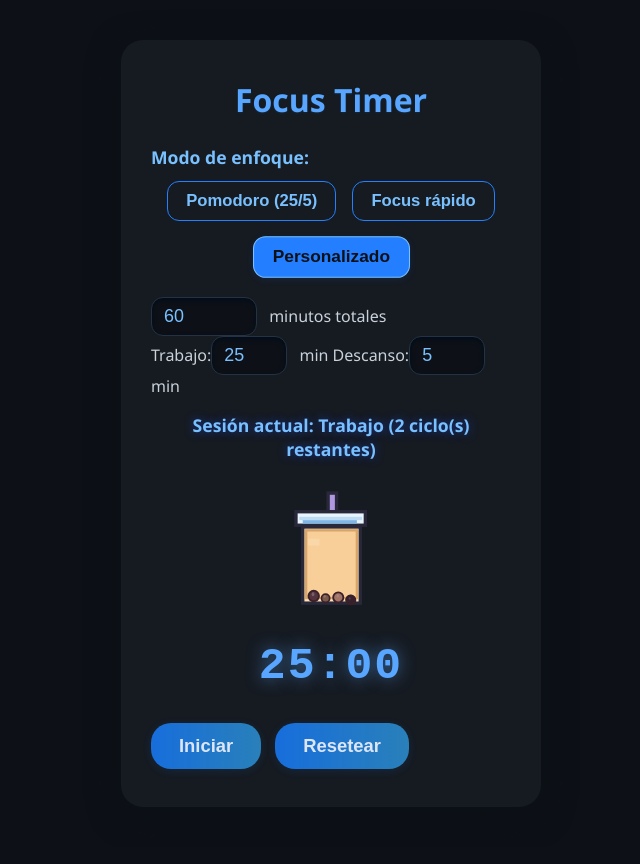
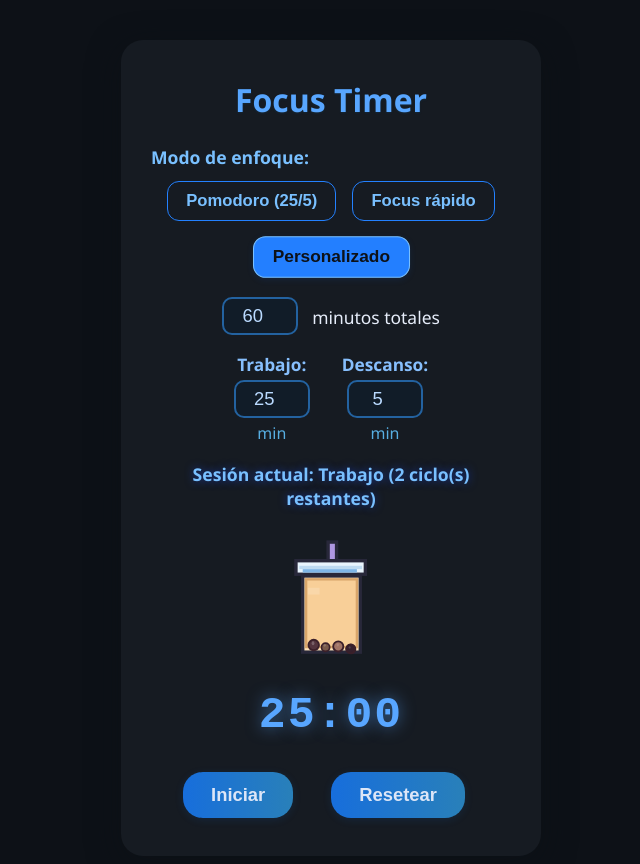
Before and after one commit to AmAsencio/FocusTimer, a React (Create React App) app: page / in a window 1280 px wide. Both pictures are taken after a click on the button "Personalizado". Shown: the top 864 px of the page, without its empty margins (309-949 px from the left). Built offline with nearby package versions, Linux system fonts and the light colour scheme.

Commit message:
Arreglo de aspectos visuales en los minutos y botones

```diff
--- a/src/components/CoffeeTimer.css
+++ b/src/components/CoffeeTimer.css
@@ -67,24 +67,66 @@ body {
     /* sombra muy suave y difusa */
 }
 
+.input-row {
+    display: flex;
+    gap: 32px;
+    justify-content: center;
+    margin-bottom: 18px;
+    margin-top: 16px;
+}
+
+.input-block {
+    display: flex;
+    flex-direction: column;
+    align-items: center;
+}
+
+.input-label {
+    font-size: 1.08rem;
+    font-weight: 600;
+    color: #87bffd;
+    margin-bottom: 4px;
+}
+
 .input-minutes {
-    width: 80px;
-    padding: 8px 12px;
-    font-size: 1.12rem;
-    border-radius: 12px;
-    border: 1.5px solid #253243;
-    background-color: #0d1117;
-    color: #79c0ff;
-    box-shadow: inset 0 2px 5px #000c1a;
-    outline: none;
-    transition: border-color 0.2s ease-in-out;
-    margin-right: 8px;
-    user-select: text;
+    width: 60px;
+    text-align: center;
+    padding: 6px;
+    margin-bottom: 2px;
+    border-radius: 10px;
+    border: 2px solid #2362a0;
+    font-size: 1.15rem;
+    background: #111c28;
+    color: #badaff;
 }
+
+.input-units {
+    font-size: 1rem;
+    color: #57aee2;
+    margin-top: 2px;
+}
+
 
 .input-minutes:focus {
     border-color: #58a6ff;
 }
+
+.minutos-totales-row {
+    display: flex;
+    justify-content: center;
+    align-items: center;
+    gap: 12px;
+    margin-top: 18px;
+    margin-bottom: 12px;
+    width: 100%;
+}
+
+.minutos-txt {
+    font-size: 1.09rem;
+    color: #e6edfa;
+    margin-left: 2px;
+}
+
 
 .session-info {
     font-size: 1.1rem;
@@ -133,6 +175,14 @@ body {
     /* Las curves cubic-bezier dan animaciones suaves y agradables */
 }
 
+.timer-btn-row {
+    display: flex;
+    justify-content: center;
+    gap: 24px;
+    margin-top: 12px;
+}
+
+
 .btn-timer:hover,
 .btn-timer:focus {
     background: linear-gradient(90deg, #237fff 0%, #58a6ff 100%);
--- a/src/components/CoffeeTimer.jsx
+++ b/src/components/CoffeeTimer.jsx
@@ -145,7 +145,7 @@ export default function CoffeeTimer() {
                 ))}
             </div>
             {mode !== 'quick' && (
-                <>
+                <div className="minutos-totales-row">
                     <input
                         type="number"
                         min={mode === 'pomodoro' ? 25 : 1}
@@ -154,38 +154,44 @@ export default function CoffeeTimer() {
                         value={totalMinutes}
                         disabled={running}
                         onChange={e => setTotalMinutes(mode === 'pomodoro' ? validPomodoroTotal(e.target.value) : Math.max(1, e.target.value))}
-                    /> minutos totales
-                </>
+                    />
+                    <span className="minutos-txt">minutos totales</span>
+                </div>
             )}
             {mode === 'custom' && (
-                <>
-                    <br />
-                    Trabajo:
+                <div className="input-row">
+                    <div className="input-block">
+                        <label className="input-label" htmlFor="trabajo">Trabajo:</label>
                         <input
+                            id="trabajo"
                             type="number"
                             min={1}
                             max={120}
-                        step="1"
                             className="input-minutes"
                             value={minutes}
                             disabled={running}
                             onChange={e => setMinutes(Math.max(1, e.target.value))}
-                        style={{ width: 50 }}
-                    /> min
-                    Descanso:
+                        />
+                        <span className="input-units">min</span>
+                    </div>
+                    <div className="input-block">
+                        <label className="input-label" htmlFor="descanso">Descanso:</label>
                         <input
+                            id="descanso"
                             type="number"
                             min={1}
                             max={120}
-                        step="1"
                             className="input-minutes"
                             value={breakMinutes}
                             disabled={running}
                             onChange={e => setBreakMinutes(Math.max(1, e.target.value))}
-                        style={{ width: 50 }}
-                    /> min
-                </>
+                        />
+                        <span className="input-units">min</span>
+                    </div>
+                </div>
             )}
+
+
             <div className="session-info">
                 Sesión actual: {sessionType === 'work' ? 'Trabajo' : 'Descanso'}
                 {(mode === 'pomodoro' || mode === 'custom') && ` (${cyclesLeft} ciclo(s) restantes)`}
@@ -237,12 +243,10 @@ export default function CoffeeTimer() {
             <div className="timer">
                 {Math.floor(secondsLeft / 60)}:{String(secondsLeft % 60).padStart(2, "0")}
             </div>
-            <button className="btn-timer" onClick={() => setRunning(!running)}>
-                {running ? "Pausar" : "Iniciar"}
-            </button>
-            <button className="btn-timer" onClick={reset}>
-                Resetear
-            </button>
+            <div className="timer-btn-row">
+                <button className="btn-timer">{running ? "Pausar" : "Iniciar"}</button>
+                <button className="btn-timer">Resetear</button>
+            </div>
         </div>
     );
 }
```
Lines whose indentation alone changed are shown as unchanged.
